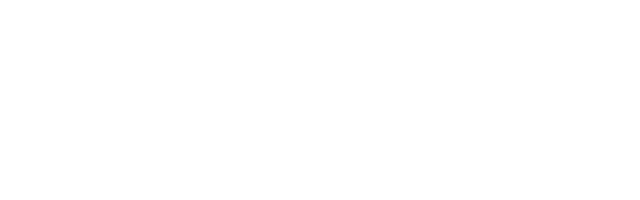
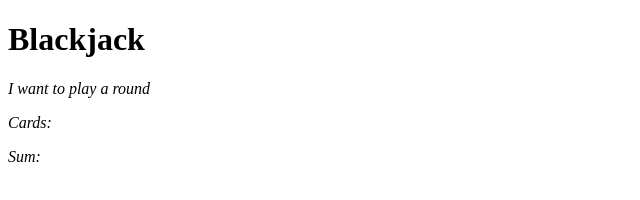
Before and after one commit to fadumasaidcodes/black-jack-game, a plain HTML site: page index.html in a window 1280 px wide. Shown: the whole page, without its empty margins (0-640 px from the left). Drawn offline with Linux system fonts and the light colour scheme.

Commit message:
added h1 for the heading and two paragraph for the sum and the card

```diff
--- a/index.html
+++ b/index.html
@@ -1,5 +1,6 @@
 <!DOCTYPE html>
 <html lang="en">
+
 <head>
     <meta charset="UTF-8">
     <meta http-equiv="X-UA-Compatible" content="IE=edge">
@@ -7,7 +8,13 @@
     <link rel="stylesheet" href="./assets/style.css">
     <title>Document</title>
 </head>
+
 <body>
-    <script src="./assets/index.js"></script>
+    <h1> Blackjack</h1>
+    <I id="message-el">I want to play a round</p>
+        <p> Cards:</p>
+        <p> Sum:</p>
+        <script src="./assets/index.js"></script>
 </body>
+
 </html>
```
